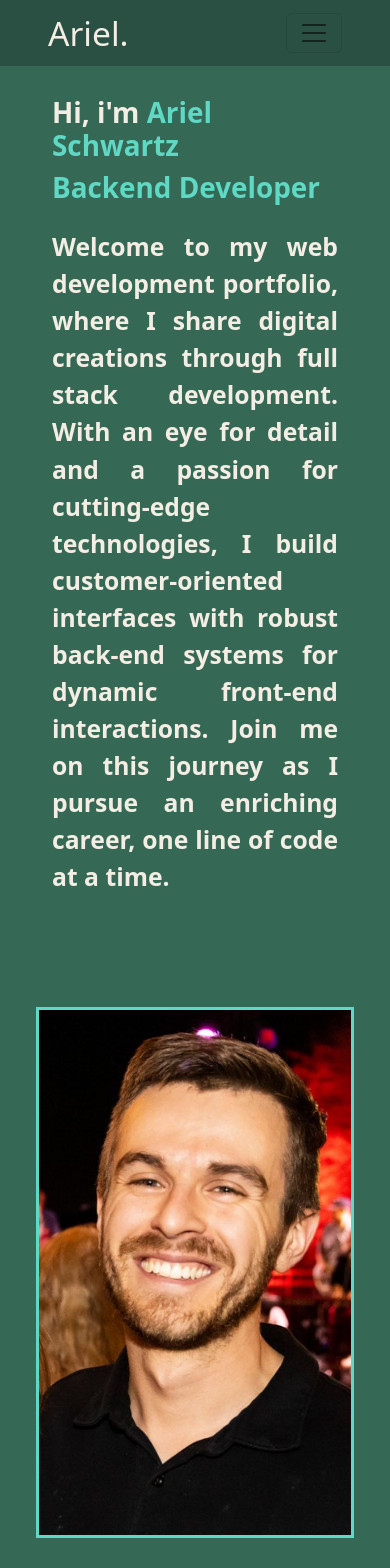
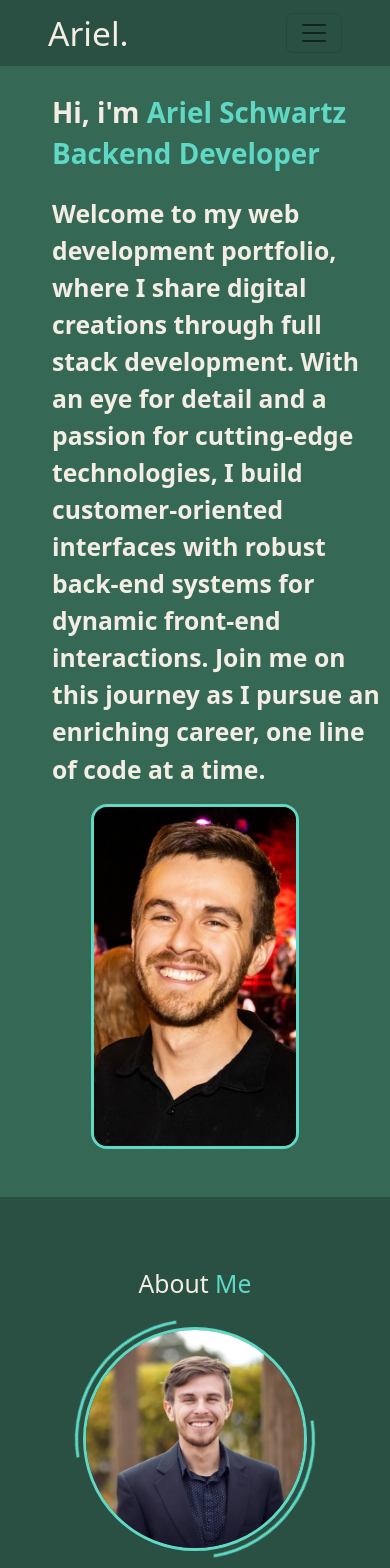
Before and after one commit to arishorts/arishorts-portfolio, a React (Create React App) app: page / in a window 390 px wide. Shown: the top 1568 px of the page. Built offline with nearby package versions, Linux system fonts and the light colour scheme.

Commit message:
Fixed layout on Resume and Contact Me form

```diff
--- a/src/App.css
+++ b/src/App.css
@@ -112,11 +112,12 @@ a:hover,
 #message {
   color: var(--color-ivory-white);
 }
-.home-content,
+
+/* .home-content,
 .aboutme-content {
   text-align: justify;
   text-justify: inter-word;
-}
+} */
 
 .home-header {
   font-size: 4.5rem;
@@ -168,7 +169,6 @@ a:hover,
 }
 
 /* Resume Behavior */
-
 .resume-column {
   position: relative;
   left: 2.4rem;
@@ -223,8 +223,8 @@ a:hover,
   object-position: 100% 25%;
   object-fit: cover;
   border: 0.2rem solid var(--color-turquoise-blue);
-  /* max-width: 18rem;
-  height: auto; */
+  max-width: 18rem;
+  height: auto;
 }
 
 .about-img {
@@ -259,6 +259,9 @@ a:hover,
 }
 
 @media (max-width: 768px) {
+  .home-img img {
+    max-width: 15rem;
+  }
   .about-img img {
     max-width: 18rem;
     height: 18rem;
@@ -270,6 +273,9 @@ a:hover,
 }
 
 @media (max-width: 480px) {
+  .home-img img {
+    max-width: 13rem;
+  }
   .about-img img {
     max-width: 14rem;
     height: 14rem;
--- a/src/components/contactMe.jsx
+++ b/src/components/contactMe.jsx
@@ -54,7 +54,7 @@ class ContactMe extends Form {
             </h2>
             <form
               id="myForm"
-              className="col-md-7 col-10 contactme-content"
+              className="col-md-7 col-sm-10 col-12 contactme-content"
               onSubmit={this.handleSubmit}
             >
               {this.renderInput("name", "Name")}
@@ -66,7 +66,7 @@ class ContactMe extends Form {
               )}
               {this.renderTextField("message", "Message")}
               <div className="text-center">
-                {this.renderButton("Submit", "contactme-button")}
+                {this.renderButton("Send", "contactme-button")}
               </div>
             </form>
           </div>
--- a/src/components/home.jsx
+++ b/src/components/home.jsx
@@ -3,12 +3,12 @@ import React from "react";
 const Home = () => {
   return (
     <div
-      className="container-fluid home-container p-lg-5 p-0 d-flex align-items-center"
+      className="container-fluid home-container p-lg-5 px-0 pt-5 d-flex align-items-center"
       id="home"
     >
       <div className="row mt-5">
         <div className="col-12 col-lg-8 d-flex align-items-center pe-sm-5 px-3">
-          <section className="p-5">
+          <section className="ps-5">
             <h1 className="home-header fs-1 fw-bold">
               Hi, i'm <span className="home-span">Ariel Schwartz</span>
             </h1>
@@ -23,10 +23,10 @@ const Home = () => {
             </p>
           </section>
         </div>
-        <div className="col-12 col-lg-4 px-5  text-center">
+        <div className="col-12 col-lg-4 px-5 d-flex justify-content-center align-items-center text-center">
           <picture className="home-img">
             <img
-              className="my-5 img-fluid"
+              className="mb-5 img-fluid rounded-4"
               alt="Ariel"
               srcSet={process.env.PUBLIC_URL + "/photo.JPG"}
             />
--- a/src/components/resume.jsx
+++ b/src/components/resume.jsx
@@ -47,7 +47,10 @@ class Resume extends Component {
   render() {
     return (
       <React.Fragment>
-        <div id="resume" className="p-5 container-fluid resume-container row">
+        <div
+          id="resume"
+          className="px-2 py-5 p-sm-5 container-fluid resume-container row"
+        >
           <h2 className="resume-header text-center">
             My <span className="resume-span">Journey</span>
           </h2>
```
